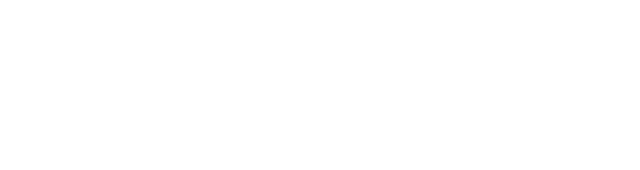
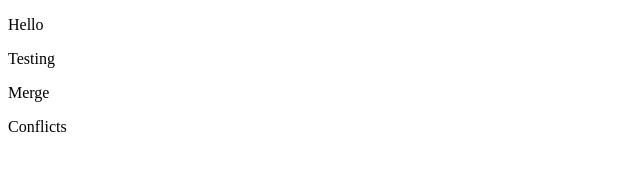
Before and after one commit to Aryan-Sheregar/git-practice, a plain HTML site: page index.html in a window 1280 px wide. Shown: the whole page, without its empty margins (0-640 px from the left). Drawn offline with Linux system fonts and the light colour scheme.

Commit message:
testing merge conflict

```diff
--- a/index.html
+++ b/index.html
@@ -6,6 +6,11 @@
     <title>Document</title>
 </head>
 <body>
-
+    <nav class="navi">
+        <p>Hello </p>
+        <p>Testing</p>
+        <p>Merge</p>
+        <p>Conflicts</p>
+    </nav>
 </body>
 </html>
```
